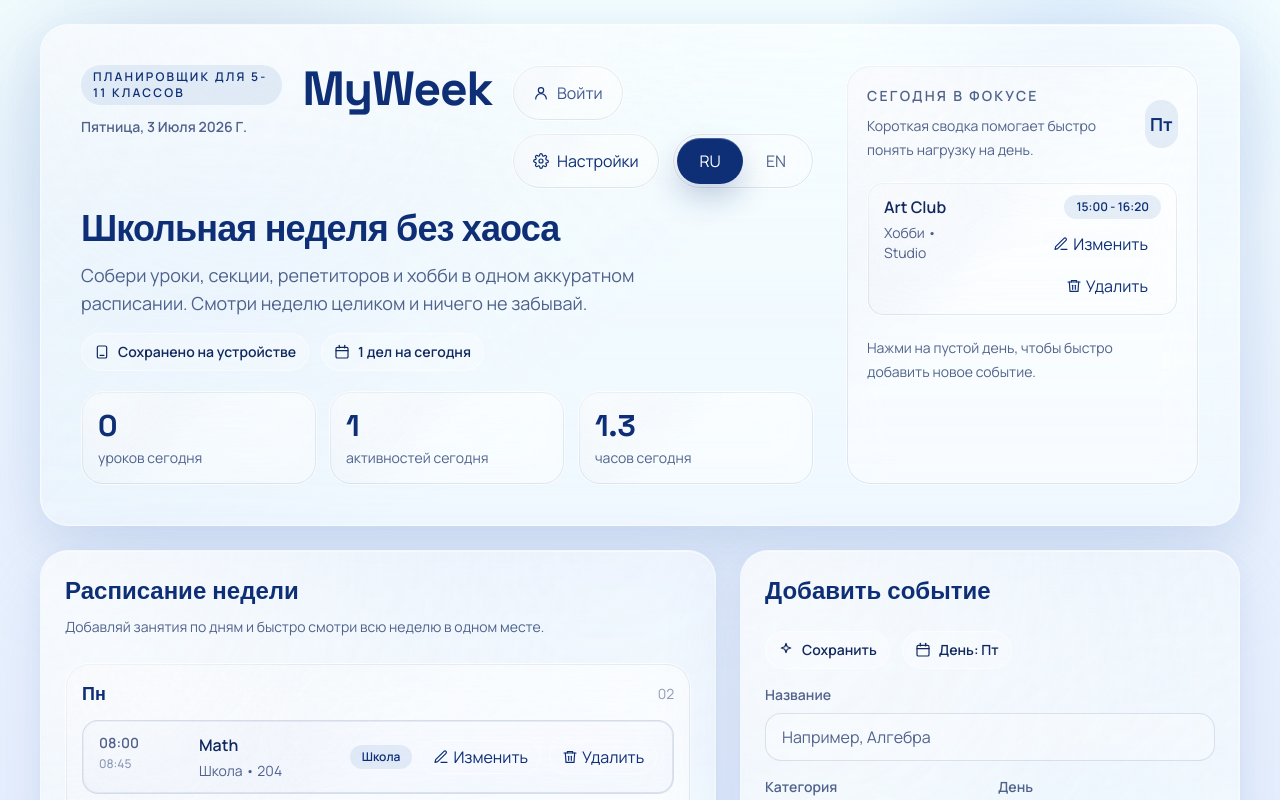
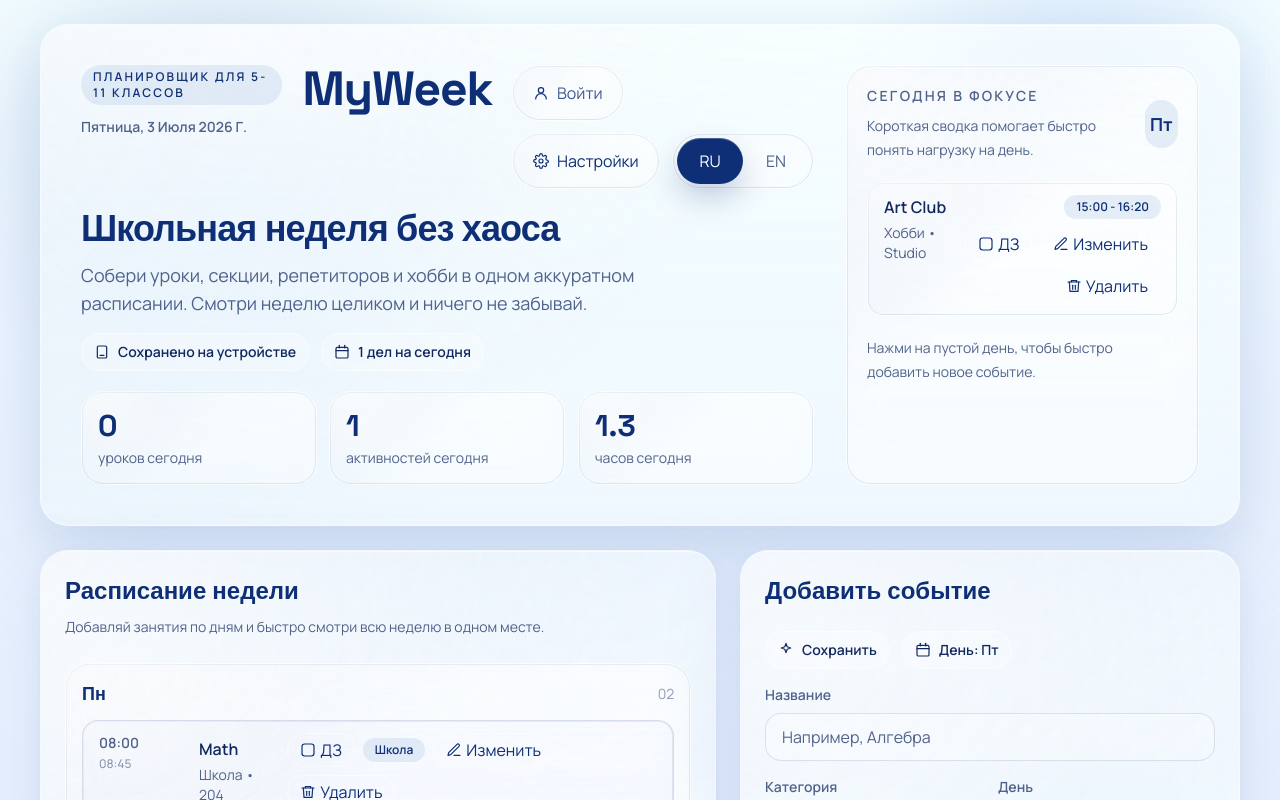
Before and after one commit to simpledeveloperofficial/myweek, a Next.js app: page / in a window 1280 px wide. Shown: the top 800 px of the page. Built offline with nearby package versions, Linux system fonts and the light colour scheme; no server answers.

Commit message:
Add homework completion toggle

```diff
--- a/src/app/page.tsx
+++ b/src/app/page.tsx
@@ -27,6 +27,7 @@ type ScheduleEvent = {
   endTime: string;
   location: string;
   notes: string;
+  homeworkDone: boolean;
 };
 
 type Copy = {
@@ -191,6 +192,7 @@ const initialEvents: ScheduleEvent[] = [
     endTime: "08:45",
     location: "204",
     notes: "",
+    homeworkDone: false,
   },
   {
     id: "0b0a237c-9586-4b78-a20d-1324141d9c86",
@@ -201,6 +203,7 @@ const initialEvents: ScheduleEvent[] = [
     endTime: "18:00",
     location: "Online",
     notes: "",
+    homeworkDone: false,
   },
   {
     id: "aa8a5f4f-28ae-4999-9e07-946e39f81b4d",
@@ -211,6 +214,7 @@ const initialEvents: ScheduleEvent[] = [
     endTime: "18:00",
     location: "Field A",
     notes: "",
+    homeworkDone: false,
   },
   {
     id: "30d67e72-f56e-4974-b69a-882214f42d7f",
@@ -221,6 +225,7 @@ const initialEvents: ScheduleEvent[] = [
     endTime: "16:20",
     location: "Studio",
     notes: "",
+    homeworkDone: false,
   },
 ];
 
@@ -236,6 +241,7 @@ function normalizeEvents(events: ScheduleEvent[]) {
   return events.map((event) => ({
     ...event,
     notes: event.notes ?? "",
+    homeworkDone: event.homeworkDone ?? false,
     id:
       isUuid(event.id) && !legacyInitialEventIds.has(event.id)
         ? event.id
@@ -479,7 +485,7 @@ export default function Home() {
 
       const { data, error } = await supabase
         .from("schedule_events")
-        .select("id, title, type, day, start_time, end_time, location, notes")
+        .select("id, title, type, day, start_time, end_time, location, notes, homework_done")
         .eq("user_id", userId)
         .order("created_at", { ascending: true });
 
@@ -506,6 +512,7 @@ export default function Home() {
           endTime: event.end_time,
           location: event.location,
           notes: event.notes ?? "",
+          homeworkDone: event.homework_done ?? false,
         }));
 
         startTransition(() => {
@@ -566,6 +573,7 @@ export default function Home() {
         end_time: event.endTime,
         location: event.location,
         notes: event.notes,
+        homework_done: event.homeworkDone,
       }));
 
       if (events.length === 0) {
@@ -701,6 +709,8 @@ export default function Home() {
           hoursToday: "часов сегодня",
           edit: "Изменить",
           delete: "Удалить",
+          homeworkDone: "ДЗ готово",
+          homeworkTodo: "ДЗ",
           saveChanges: "Сохранить изменения",
           cancel: "Отмена",
           editModeTitle: "Редактировать событие",
@@ -711,6 +721,8 @@ export default function Home() {
           hoursToday: "hours today",
           edit: "Edit",
           delete: "Delete",
+          homeworkDone: "HW done",
+          homeworkTodo: "HW",
           saveChanges: "Save changes",
           cancel: "Cancel",
           editModeTitle: "Edit event",
@@ -1043,6 +1055,7 @@ export default function Home() {
                   endTime: form.endTime,
                   location: form.location.trim(),
                   notes: form.notes.trim(),
+                  homeworkDone: event.homeworkDone,
                 }
             : event,
         ),
@@ -1058,6 +1071,7 @@ export default function Home() {
         endTime: form.endTime,
         location: form.location.trim(),
         notes: form.notes.trim(),
+        homeworkDone: false,
       };
 
       setEvents((current) => [...current, nextEvent]);
@@ -1101,6 +1115,19 @@ export default function Home() {
         block: "start",
       });
     }, 40);
+  }
+
+  function toggleHomeworkDone(eventId: string) {
+    setEvents((current) =>
+      current.map((event) =>
+        event.id === eventId
+          ? {
+              ...event,
+              homeworkDone: !event.homeworkDone,
+            }
+          : event,
+      ),
+    );
   }
 
   return (
@@ -1542,7 +1569,11 @@ export default function Home() {
                     >
                       <div className="flex items-start justify-between gap-3">
                         <div>
-                          <p className="font-semibold text-[var(--foreground)]">{event.title}</p>
+                          <p
+                            className={`font-semibold ${event.homeworkDone ? "text-[color:var(--muted)] line-through" : "text-[var(--foreground)]"}`}
+                          >
+                            {event.title}
+                          </p>
                           <p className="mt-1 text-sm text-[color:var(--muted)]">
                             {t.eventTypes[event.type]}
                             {event.location ? ` • ${event.location}` : ""}
@@ -1558,6 +1589,19 @@ export default function Home() {
                             {event.startTime} - {event.endTime}
                           </p>
                           <div className="flex flex-wrap justify-end gap-2">
+                            <button
+                              aria-pressed={event.homeworkDone}
+                              className={`glass-action inline-flex items-center gap-1 rounded-full border px-3 py-1 text-xs font-semibold transition ${
+                                event.homeworkDone
+                                  ? "border-[color:rgba(109,214,156,0.28)] bg-[color:rgba(109,214,156,0.14)] text-[var(--foreground)]"
+                                  : "border-[var(--line)] text-[var(--accent)]"
+                              }`}
+                              onClick={() => toggleHomeworkDone(event.id)}
+                              type="button"
+                            >
+                              <CheckSquareIcon checked={event.homeworkDone} />
+                              {event.homeworkDone ? uiText.homeworkDone : uiText.homeworkTodo}
+                            </button>
                             <button
                               className="glass-action inline-flex items-center gap-1 rounded-full border border-[var(--line)] px-3 py-1 text-xs font-semibold text-[var(--accent)] transition"
                               onClick={() => startEditing(event)}
@@ -1638,7 +1682,9 @@ export default function Home() {
                           </div>
                           <div className="flex min-w-0 flex-col gap-2 sm:flex-row sm:items-center sm:justify-between">
                             <div className="min-w-0">
-                              <p className="truncate text-sm font-semibold text-[var(--foreground)] sm:text-base">
+                              <p
+                                className={`truncate text-sm font-semibold sm:text-base ${event.homeworkDone ? "text-[color:var(--muted)] line-through" : "text-[var(--foreground)]"}`}
+                              >
                                 {event.title}
                               </p>
                               <p className="mt-1 text-xs text-[color:var(--muted)] sm:text-sm">
@@ -1652,6 +1698,19 @@ export default function Home() {
                               ) : null}
                             </div>
                             <div className="flex flex-wrap items-center gap-1.5 sm:gap-2">
+                              <button
+                                aria-pressed={event.homeworkDone}
+                                className={`glass-action inline-flex items-center gap-1 rounded-full border px-2.5 py-1 text-[11px] font-semibold transition sm:px-3 sm:text-xs ${
+                                  event.homeworkDone
+                                    ? "border-[color:rgba(109,214,156,0.28)] bg-[color:rgba(109,214,156,0.14)] text-[var(--foreground)]"
+                                    : "border-[var(--line)] text-[var(--accent)]"
+                                }`}
+                                onClick={() => toggleHomeworkDone(event.id)}
+                                type="button"
+                              >
+                                <CheckSquareIcon checked={event.homeworkDone} />
+                                {event.homeworkDone ? uiText.homeworkDone : uiText.homeworkTodo}
+                              </button>
                               <span className="glass-badge rounded-full px-2.5 py-1 text-[11px] font-semibold sm:px-3 sm:text-xs">
                                 {t.eventTypes[event.type]}
                               </span>
@@ -1992,6 +2051,15 @@ function CheckIcon() {
   return (
     <svg {...iconProps()}>
       <path d="M20 6 9 17l-5-5" />
+    </svg>
+  );
+}
+
+function CheckSquareIcon({ checked }: Readonly<{ checked: boolean }>) {
+  return (
+    <svg {...iconProps()}>
+      <rect x="3" y="3" width="18" height="18" rx="4" />
+      {checked ? <path d="M8 12.5 10.8 15 16.5 9.5" /> : null}
     </svg>
   );
 }
```
Also changed, not shown: 2 other files (tests, documents, lock files or other folders). Lines whose indentation alone changed are shown as unchanged.
